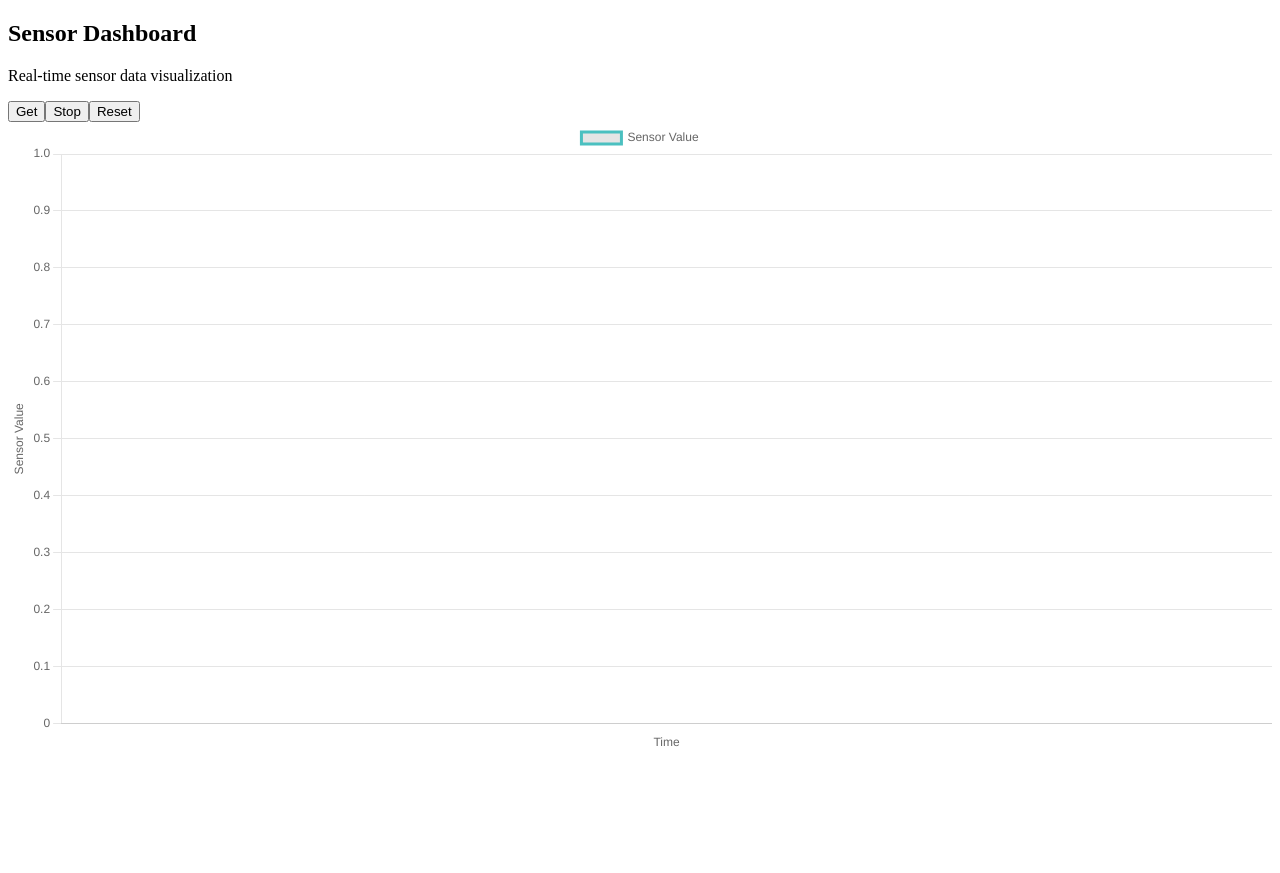
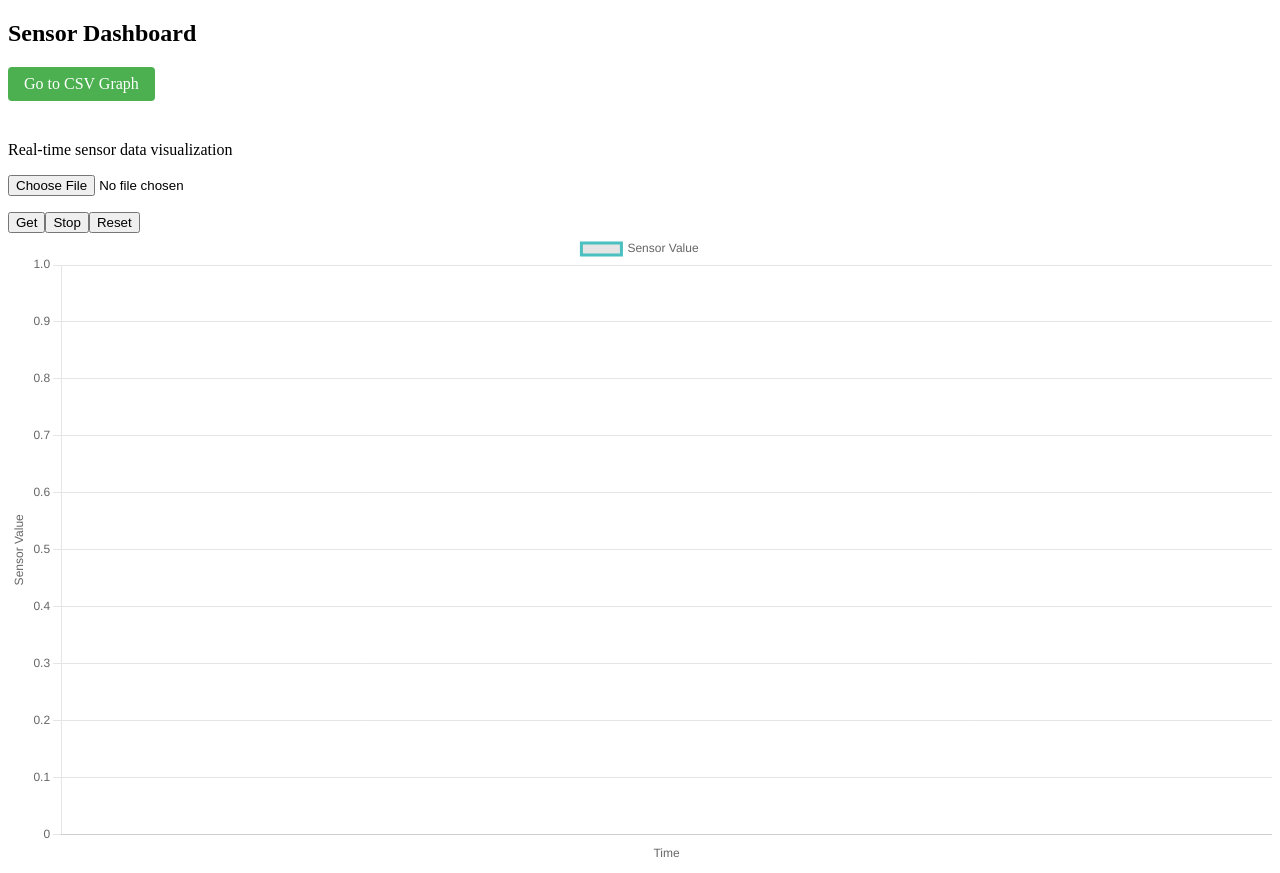
Before and after one commit to Satvik0110/GasSensorVisualization, a React (Vite) app: page / in a window 1280 px wide. Before the commit the page ends 800 px from the top, so only its background shows below. Built offline with nearby package versions, Linux system fonts and the light colour scheme.

Commit message:
added csv functionality

```diff
--- a/package.json
+++ b/package.json
@@ -16,7 +16,8 @@
     "express": "^4.21.2",
     "react": "^19.0.0",
     "react-chartjs-2": "^5.3.0",
-    "react-dom": "^19.0.0"
+    "react-dom": "^19.0.0",
+    "react-router-dom": "^7.1.5"
   },
   "devDependencies": {
     "@eslint/js": "^9.19.0",
--- a/src/App.jsx
+++ b/src/App.jsx
@@ -2,6 +2,8 @@ import './App.css'
 import axios from "axios";
 import { useState } from 'react';
 import Graph from './Graph';
+import { BrowserRouter as Router, Routes, Route, Link } from 'react-router-dom';
+import CSVGraph from './csvGraph';
 
 function App() {
   const [graphData, setgraphData]= useState([]);
@@ -40,19 +42,67 @@ function App() {
     stopData();
   }
 
+  const handleFileUpload = (event) => {
+    const file = event.target.files[0];
+    if (file) {
+      const reader = new FileReader();
+      reader.onload = (e) => {
+        const text = e.target.result;
+        const rows = text.split('\n');
+        const parsedData = rows.slice(1).map(row => {  // slice(1) skips header row
+          const [timestamp, value] = row.split(',');
+          return {
+            timestamp: timestamp.trim(),
+            value: parseFloat(value.trim())
+          };
+        }).filter(item => !isNaN(item.value));  // Remove any invalid entries
+
+        setgraphData(parsedData);
+      };
+      reader.readAsText(file);
+    }
+  };
+
 
   return (
+    <Router>
+      <Routes>
+        <Route path="/csvGraph" element={<CSVGraph />} />
+        <Route path="/" element={
           <div>
             <h2>Sensor Dashboard</h2>
+            <div style={{ marginBottom: '20px' }}>
+              <Link to="/csvGraph" style={{
+                padding: '8px 16px',
+                backgroundColor: '#4CAF50',
+                color: 'white',
+                textDecoration: 'none',
+                borderRadius: '4px',
+                marginBottom: '20px',
+                display: 'inline-block'
+              }}>
+                Go to CSV Graph
+              </Link>
+            </div>
             <p>Real-time sensor data visualization</p>
+            <div>
+              <input
+                type="file"
+                accept=".csv"
+                onChange={handleFileUpload}
+                style={{ marginBottom: '1rem' }}
+              />
+            </div>
             <button onClick={getContinuousData}>Get</button>
             <button onClick={stopData}>Stop</button>
             <button onClick={resetData}>Reset</button>
             <div>
             <Graph graphData={graphData} />
             </div>
-
           </div>
+        } />
+      </Routes>
+    </Router>
   )
 }
 
--- /dev/null
+++ b/src/csvGraph.jsx
@@ -0,0 +1,114 @@
+import { Line } from 'react-chartjs-2';
+import { useState } from 'react';
+import { Link } from 'react-router-dom';
+import { Chart as ChartJS, CategoryScale, LinearScale, PointElement, LineElement, Title, Tooltip, Legend } from 'chart.js';
+
+ChartJS.register(CategoryScale, LinearScale, PointElement, LineElement, Title, Tooltip, Legend);
+
+function CSVGraph() {
+  const [graphData, setGraphData] = useState([]);
+  const [isFileUploaded, setIsFileUploaded] = useState(false);
+  const [showGraph, setShowGraph] = useState(false);
+
+  const handleFileUpload = (event) => {
+    const file = event.target.files[0];
+    if (file) {
+      const reader = new FileReader();
+      reader.onload = (e) => {
+        const text = e.target.result;
+        const rows = text.split('\n');
+        const parsedData = rows
+          .slice(1)
+          .map(row => {
+            if (!row.trim()) return null;
+            const [timestamp, value] = row.split(',');
+            return {
+              timestamp: timestamp.trim(),
+              value: parseFloat(value.trim())
+            };
+          })
+          .filter(item => item && !isNaN(item.value));
+
+        setGraphData(parsedData);
+        setIsFileUploaded(true);
+        setShowGraph(false);
+      };
+      reader.readAsText(file);
+    }
+  };
+
+  const handleDisplayGraph = () => {
+    setShowGraph(true);
+  };
+
+  const chartData = {
+    labels: graphData.map((data) => data.timestamp),
+    datasets: [
+      {
+        label: 'CSV Data',
+        data: graphData.map((data) => data.value),
+        fill: false,
+        borderColor: 'rgb(75, 192, 192)',
+        tension: 0.1,
+      },
+    ],
+  };
+
+  const chartOptions = {
+    responsive: true,
+    plugins: {
+      legend: {
+        position: 'top',
+      },
+      tooltip: {
+        mode: 'index',
+        intersect: false,
+      },
+    },
+    scales: {
+      x: {
+        type: 'category',
+        title: {
+          display: true,
+          text: 'Time',
+        },
+      },
+      y: {
+        title: {
+          display: true,
+          text: 'Value',
+        },
+      },
+    },
+  };
+
+  return (
+    <div>
+      <div style={{ marginBottom: '20px' }}>
+        <Link to="/">← Back to Real-time Dashboard</Link>
+      </div>
+      <h2>CSV Data Visualization</h2>
+      <div>
+        <input
+          type="file"
+          accept=".csv"
+          onChange={handleFileUpload}
+          style={{ marginBottom: '1rem' }}
+        />
+        {isFileUploaded && (
+          <button
+            onClick={handleDisplayGraph}
+            style={{ marginLeft: '1rem' }}
+          >
+            Display Graph
+          </button>
+        )}
+      </div>
+      <div>
+        {showGraph && <Line data={chartData} options={chartOptions} />}
+      </div>
+    </div>
+  );
+}
+
+export default CSVGraph;
```
Also changed, not shown: src/main.jsx (+7 -6 lines), src/timestamps_values.csv (added), 1 other file (tests, documents, lock files or other folders). Lines whose indentation alone changed are shown as unchanged.
